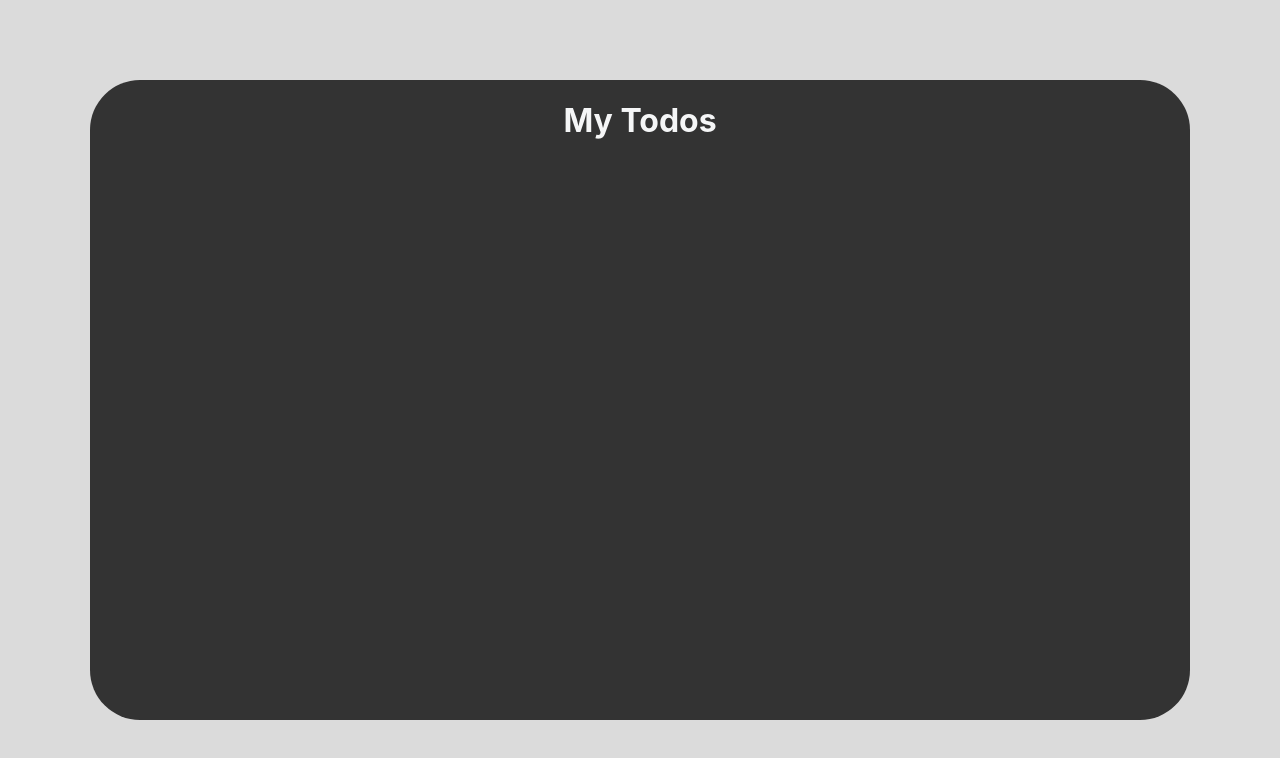
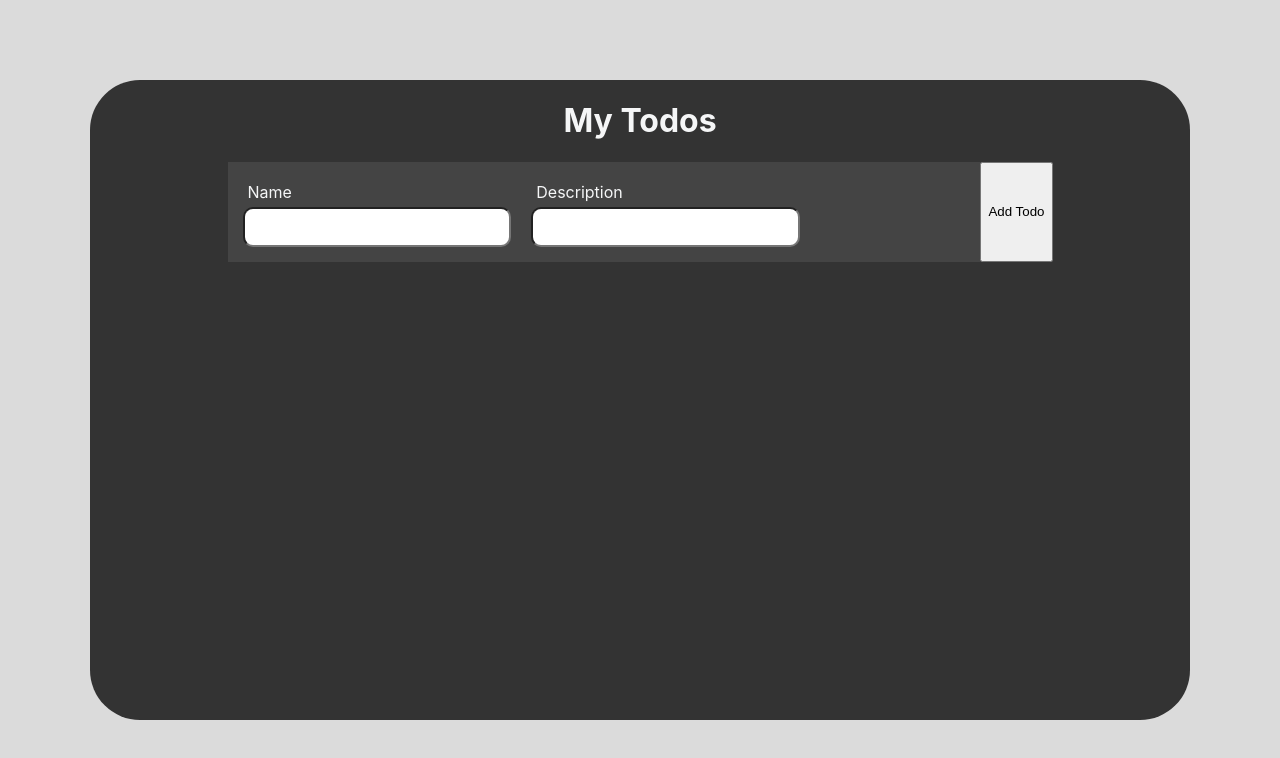
Before and after one commit to dustinyschild/todo-app-nextjs, a Next.js app: page / in a window 1280 px wide. Shown: the top 758 px of the page. Built offline with nearby package versions, Linux system fonts and the light colour scheme.

Commit message:
form inputs

```diff
--- a/styles/Home.module.css
+++ b/styles/Home.module.css
@@ -3,6 +3,7 @@
 ---------------------------------
   outer-background #DBDBDB
   inner-background #333333
+  inner-inner-background #444444
   yellow #74C6A6
   green ??
   red ??
@@ -19,6 +20,10 @@
 }
 
 .main {
+  display: flex;
+  flex-direction: column;
+  align-items: center;
+
   background-color: #333333;
   height: 80vh;
   min-width: 1100px;
--- a/styles/MyTodos.module.css
+++ b/styles/MyTodos.module.css
@@ -1,4 +1,68 @@
+.container {
+  display: flex;
+  flex-direction: column;
+  align-items: center;
+
+  width: 75%;
+}
+
 .headerText {
   color: #F5F6F7;
   text-align: center;
 }
+
+.form {
+  display: flex;
+  justify-content: space-between;
+
+  height: 100px;
+  width: 100%;
+  background-color: #444444;
+}
+
+.inputGroup {
+  display: flex;
+  width: 70%;
+
+  margin: 5px;
+}
+
+.inputContainer {
+  display: flex;
+  flex-direction: column;
+  justify-content: flex-end;
+
+  flex-grow: 1;
+  margin: 10px;
+  color: #F5F6F7;
+}
+
+.inputContainer label {
+  margin: 5px;
+}
+
+.inputContainer input {
+  -webkit-appearance: none;
+  -moz-appearance: none;
+  -ms-appearance: none;
+  -o-appearance: none;
+  appearance: none;
+  outline: none;
+
+  height: 40px;
+  border-radius: 10px;
+}
+
+.inputContainer input:focus {
+  border: 2px solid #FF9900;
+}
+
+@media screen and (max-width: 1100px) {
+  .inputGroup {
+    width: unset;
+  }
+
+  .inputContainer input {
+    width: 100%;
+  }
+}
--- a/views/components/MyTodos.js
+++ b/views/components/MyTodos.js
@@ -1,7 +1,54 @@
+import { useEffect, useState } from "react";
 import styles from "../../styles/MyTodos.module.css";
 
 const MyTodos = () => {
-  return <h1 className={styles.headerText}>My Todos</h1>;
+  const [name, setName] = useState("");
+  const [description, setDescription] = useState("");
+
+  useEffect(() => {
+    console.log({ name, description });
+  }, [name, description]);
+
+  const addItem = (e) => {
+    e.preventDefault();
+    const items = JSON.parse(localStorage.getItem("myTodos")) || [];
+
+    items.push({ name, description, completed: false });
+
+    localStorage.setItem("myTodos", JSON.stringify(items));
+    console.log(items);
+
+    setName("");
+    setDescription("");
+  };
+
+  return (
+    <div className={styles.container}>
+      <h1 className={styles.headerText}>My Todos</h1>
+      <form className={styles.form} onSubmit={addItem}>
+        <div className={styles.inputGroup}>
+          <div className={styles.inputContainer}>
+            <label htmlFor="name">Name</label>
+            <input
+              name="name"
+              value={name}
+              onChange={(e) => setName(e.target.value)}
+              required
+            />
+          </div>
+          <div className={styles.inputContainer}>
+            <label htmlFor="description">Description</label>
+            <input
+              name="description"
+              value={description}
+              onChange={(e) => setDescription(e.target.value)}
+            />
+          </div>
+        </div>
+        <button type="submit">Add Todo</button>
+      </form>
+    </div>
+  );
 };
 
 export default MyTodos;
```
